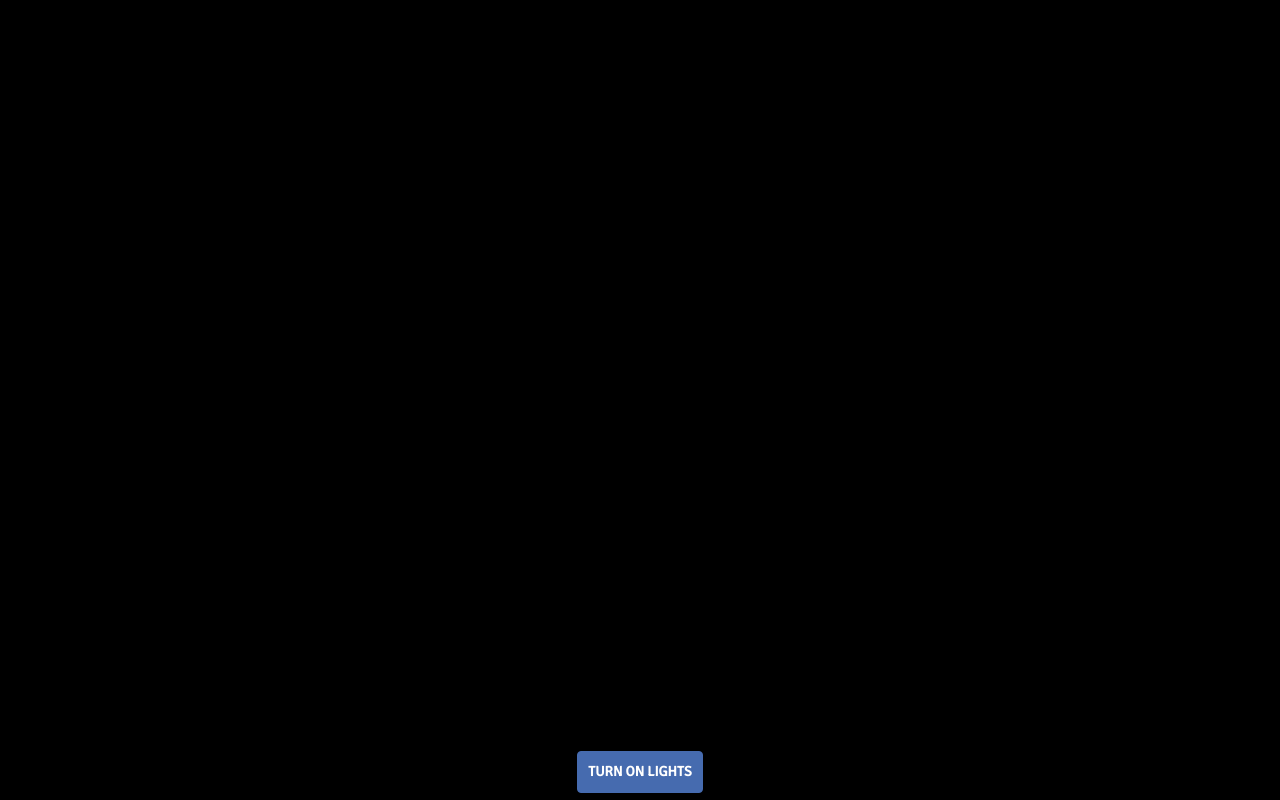
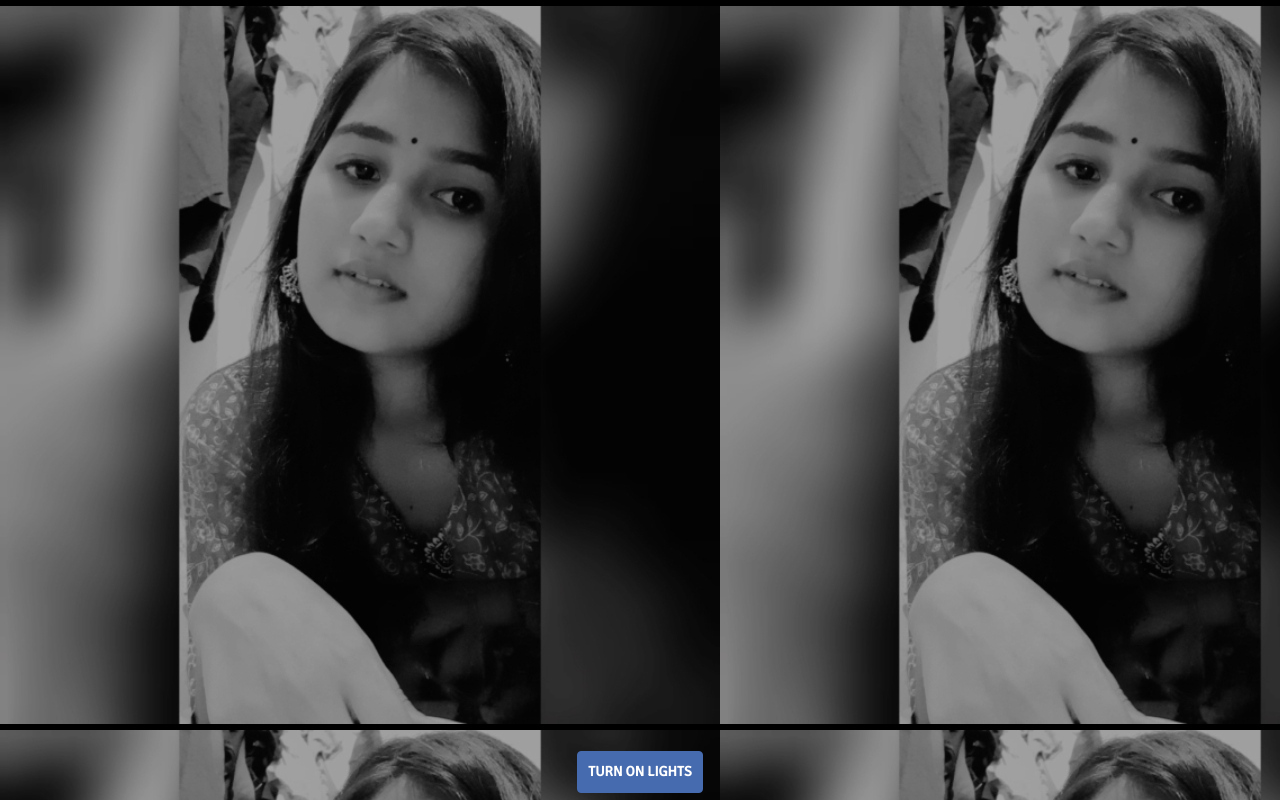
Before and after one commit to RahulJava-1/Birthday, a website: page index.html in a window 1280 px wide. Drawn offline with nearby package versions, Linux system fonts and the light colour scheme.

Commit message:
Update stylesheet.css

```diff
--- a/stylesheet.css
+++ b/stylesheet.css
@@ -7,6 +7,9 @@ body {
 	-ms-transition:background-color linear 5s;
 	transition:background-color linear 5s;
 	overflow-x:hidden;
+	background-image: url('image2.jpg');
+	background-attachment: fixed;
+	background-repeat: repeat;
 }
 .container {
 	display: none;
```
